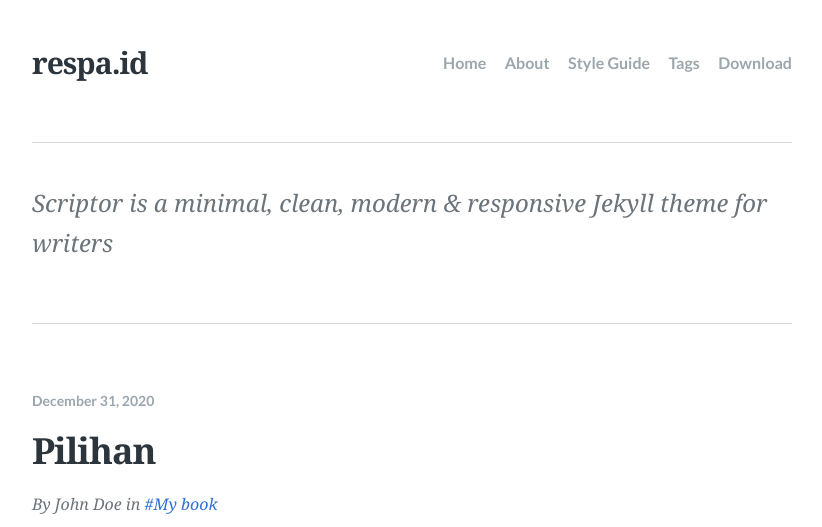
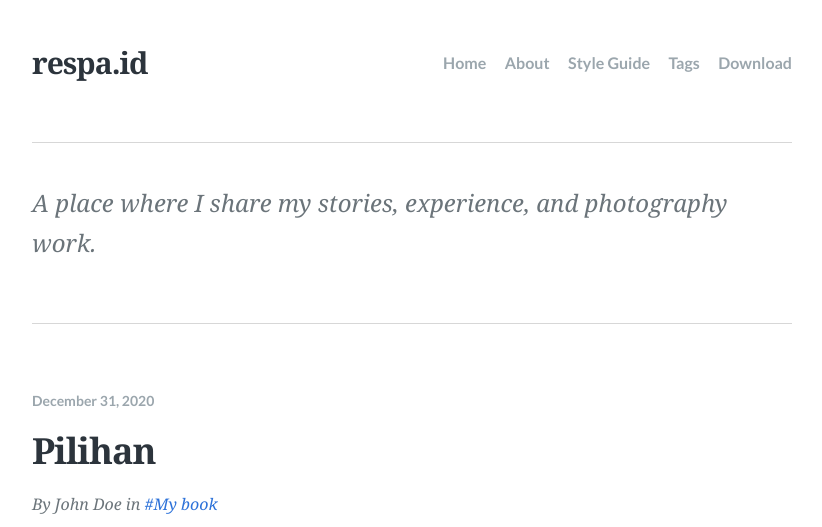
Before and after one commit to rezpaditya/rezpaditya.github.io, a Jekyll site: the page built from index.html, in a window 1280 px wide. Shown: the top 527 px of the page, without its empty margins (228-1050 px from the left). Built offline with Jekyll 4.4.1, drawn with Linux system fonts in a browser that asks for light colours; some web fonts are replaced; the list of posts is cut into pages by our own code; grey boxes are pictures that could not be loaded.

Commit message:
Update _config.yml

```diff
--- a/_config.yml
+++ b/_config.yml
@@ -12,13 +12,13 @@ lang: en-US
 title: "respa.id"
 
 # A description of your site for meta tag, search engine results.
-description: "Scriptor is a minimal, clean, modern & responsive Jekyll theme for writers"
+description: "A place where I share my stories, experience, and photography work."
 
 # The subpath of your site, e.g. /blog, for generating urls.
 baseurl: ""
 
 # The base hostname & protocol of your site for where absolute urls are needed.
-url: "https://scriptor-jekyll.netlify.com"
+url: "https://rezpaditya.github.io"
 
 # Favicon
 favicon: images/favicon.png
```
